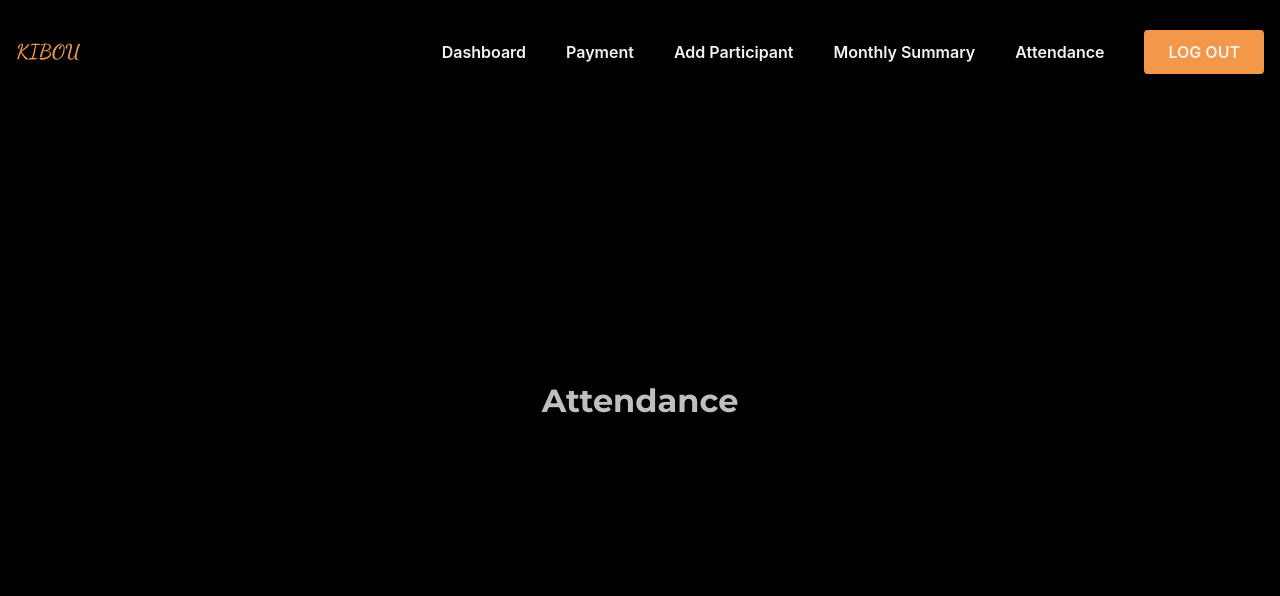
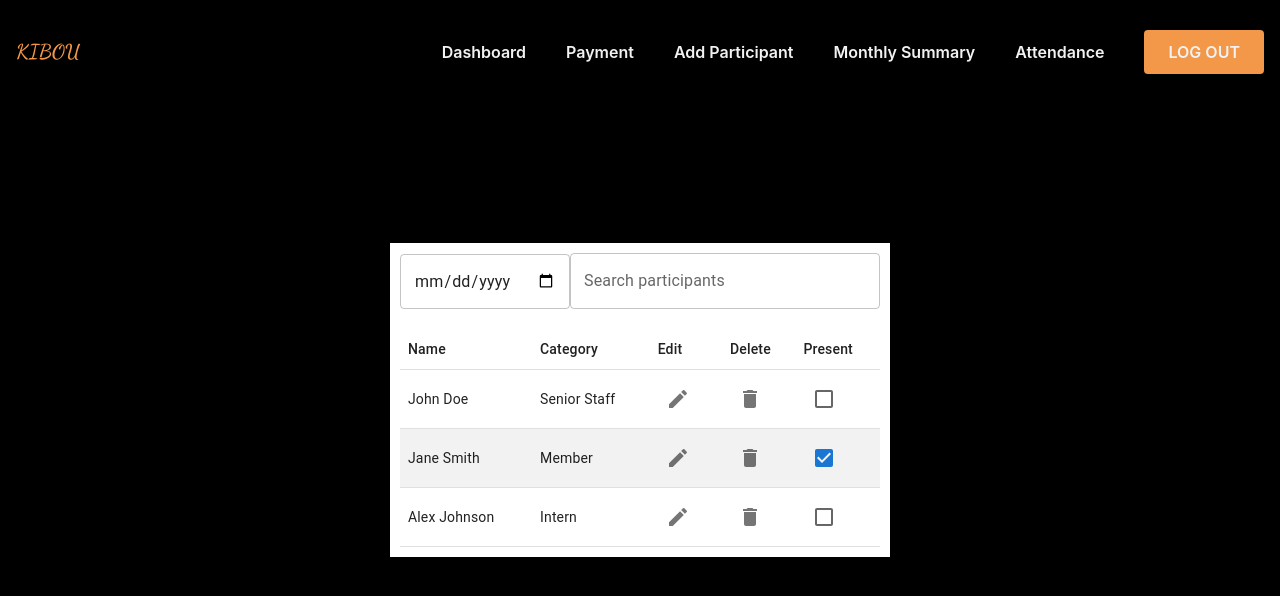
Before and after one commit to algo-mart/klaro, a React (Create React App) app: page /attendance in a window 1280 px wide. Shown: the top 596 px of the page. Built offline with nearby package versions, Linux system fonts and the light colour scheme.

Commit message:
feat: deelopment of the attendance page

```diff
--- a/package.json
+++ b/package.json
@@ -5,6 +5,7 @@
   "dependencies": {
     "@emotion/react": "^11.11.4",
     "@emotion/styled": "^11.11.0",
+    "@material-ui/core": "^4.12.4",
     "@mui/icons-material": "^5.15.12",
     "@mui/material": "^5.15.12",
     "@mui/x-data-grid": "^6.19.6",
--- /dev/null
+++ b/src/pages/Attendance.css
@@ -0,0 +1,48 @@
+.attendance-table-container {
+  width: 500px;
+  background-color: white;
+  margin: auto;
+  box-shadow:
+    0 0 20px 0 rgba(0, 0, 0, 0.2),
+    0 5px 5px 0 rgba(0, 0, 0, 0.24);
+  padding: 10px;
+}
+
+.search-date-container {
+  display: flex;
+
+  justify-content: space-between;
+  margin-bottom: 20px;
+}
+
+.date-input {
+  margin-right: 10px;
+}
+
+.search-box {
+  flex-grow: 1;
+  margin-right: 10px;
+  margin-left: 10px;
+  padding-left: 10px;
+  padding-right: 10px;
+  width: 100px;
+}
+
+.attendance-table {
+  width: 100%;
+}
+
+.Textfield {
+  margin-right: 10px;
+  margin-left: 10px;
+}
+
+.attendance-table th,
+.attendance-table td {
+  padding: 8px;
+  text-align: left;
+}
+
+.attendance-table tr:nth-child(even) {
+  background-color: #f2f2f2;
+}
--- a/src/pages/Attendance.js
+++ b/src/pages/Attendance.js
@@ -1,11 +1,112 @@
-import React from "react";
+import React, { useState } from "react";
+import {
+  TextField,
+  Table,
+  TableHead,
+  TableBody,
+  TableRow,
+  TableCell,
+  Checkbox,
+  IconButton,
+} from "@mui/material";
+import { Delete, Edit } from "@mui/icons-material";
+import "./Attendance.css"; // Import the CSS file for styling
 
-function Attendance() {
+const Attendance = () => {
+  const [participants, setParticipants] = useState([
+    { id: 1, name: "John Doe", category: "Senior Staff", present: false },
+    { id: 2, name: "Jane Smith", category: "Member", present: true },
+    { id: 3, name: "Alex Johnson", category: "Intern", present: false },
+  ]);
+
+  const [searchTerm, setSearchTerm] = useState("");
+  const [meetingDate, setMeetingDate] = useState("");
+
+  // Function to handle deleting a participant
+  const handleDelete = (id) => {
+    setParticipants(
+      participants.filter((participant) => participant.id !== id),
+    );
+  };
+
+  // Function to handle toggling participant's present status
+  const handlePresentToggle = (id) => {
+    setParticipants(
+      participants.map((participant) =>
+        participant.id === id
+          ? { ...participant, present: !participant.present }
+          : participant,
+      ),
+    );
+  };
+
   return (
-    <div>
-      <h1>Attendance</h1>
+    <div className="attendance-table-container">
+      <div className="search-date-container">
+        <TextField
+          type="date"
+          value={meetingDate}
+          onChange={(e) => setMeetingDate(e.target.value)}
+          variant="outlined"
+          className="date-input"
+        />
+        <TextField
+          type="text"
+          label="Search participants"
+          value={searchTerm}
+          onChange={(e) => setSearchTerm(e.target.value)}
+          variant="outlined"
+          className="search-box"
+        />
+      </div>
+      <Table className="attendance-table">
+        <TableHead>
+          <TableRow>
+            <TableCell>Name</TableCell>
+            <TableCell>Category</TableCell>
+            <TableCell>Edit</TableCell>
+            <TableCell>Delete</TableCell>
+            <TableCell>Present</TableCell>
+          </TableRow>
+        </TableHead>
+        <TableBody>
+          {participants
+            .filter((participant) =>
+              participant.name.toLowerCase().includes(searchTerm.toLowerCase()),
+            )
+            .map((participant) => (
+              <TableRow key={participant.id}>
+                <TableCell>{participant.name}</TableCell>
+                <TableCell>{participant.category}</TableCell>
+                <TableCell>
+                  <IconButton
+                    aria-label="edit"
+                    onClick={() => console.log("Edit clicked")}
+                  >
+                    <Edit />
+                  </IconButton>
+                </TableCell>
+                <TableCell>
+                  <IconButton
+                    aria-label="delete"
+                    onClick={() => handleDelete(participant.id)}
+                  >
+                    <Delete />
+                  </IconButton>
+                </TableCell>
+                <TableCell>
+                  <Checkbox
+                    checked={participant.present}
+                    onChange={() => handlePresentToggle(participant.id)}
+                    color="primary"
+                  />
+                </TableCell>
+              </TableRow>
+            ))}
+        </TableBody>
+      </Table>
     </div>
   );
-}
+};
 
 export default Attendance;
--- /dev/null
+++ b/src/pages/Dashboard.css
@@ -0,0 +1,3 @@
+.Dashboard {
+  text-align: center;
+}
--- /dev/null
+++ b/src/pages/Payment.css
@@ -0,0 +1,38 @@
+.form-container {
+  max-width: 500px;
+  margin: 0 auto;
+}
+
+form {
+  display: flex;
+  flex-direction: column;
+}
+
+label {
+  margin-bottom: 0.5rem;
+}
+
+.TextField {
+  margin-bottom: 1rem;
+  padding: 0.5rem;
+  font-size: 1rem;
+}
+input,
+select {
+  margin-bottom: 1rem;
+  padding: 0.5rem;
+  font-size: 1rem;
+}
+
+button {
+  padding: 0.5rem 1rem;
+  font-size: 1rem;
+  background-color: hsl(28, 88%, 62%);
+  color: #fff;
+  border: none;
+  cursor: pointer;
+}
+
+button:hover {
+  background-color: black;
+}
--- a/src/pages/Payment.js
+++ b/src/pages/Payment.js
@@ -1,11 +1,69 @@
-import React from "react";
+import React, { useState } from "react";
+import "./Payment.css";
+import { TextField } from "@mui/material";
 
-function Payment() {
+const Payment = () => {
+  const [formData, setFormData] = useState({
+    name: "",
+    category: "",
+    amountPaid: "",
+  });
+  const [meetingDate, setMeetingDate] = useState("");
+
+  const handleChange = (e) => {
+    const { name, value } = e.target;
+    setFormData({
+      ...formData,
+      [name]: value,
+    });
+  };
+
+  const handleSubmit = (e) => {
+    e.preventDefault();
+    // Handle form submission, e.g., send data to server
+    console.log(formData);
+  };
+
   return (
-    <div>
-      <h1>PAYMENT</h1>
+    <div className="form-container">
+      <form onSubmit={handleSubmit}>
+        <label htmlFor="category">Select meeting Date:</label>
+        <TextField
+          type="date"
+          value={meetingDate}
+          onChange={(e) => setMeetingDate(e.target.value)}
+          variant="outlined"
+          className="date-input"
+        />
+
+        <label htmlFor="category">Select meeting type:</label>
+        <select
+          id="category"
+          name="category"
+          value={formData.category}
+          onChange={handleChange}
+          required
+        >
+          <option value="">--Please choose meeting type--</option>
+          <option value="category1">Type 1</option>
+          <option value="category2">Type 2</option>
+          <option value="category3">Type 3</option>
+        </select>
+
+        <label htmlFor="amountPaid">Enter Amount Paid:</label>
+        <input
+          type="number"
+          id="amountPaid"
+          name="amountPaid"
+          value={formData.amountPaid}
+          onChange={handleChange}
+          required
+        />
+
+        <button type="submit">Submit</button>
+      </form>
     </div>
   );
-}
+};
 
 export default Payment;
```
Also changed, not shown: 1 other file (tests, documents, lock files or other folders).
